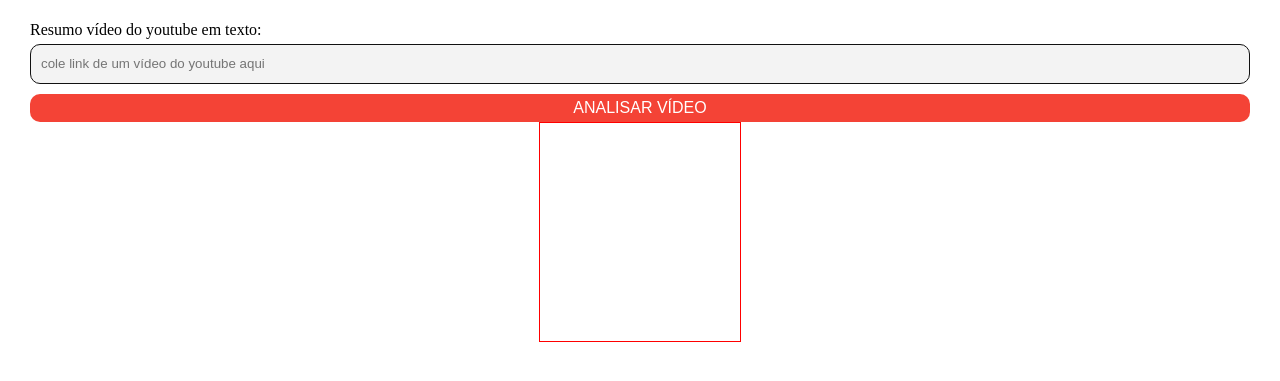
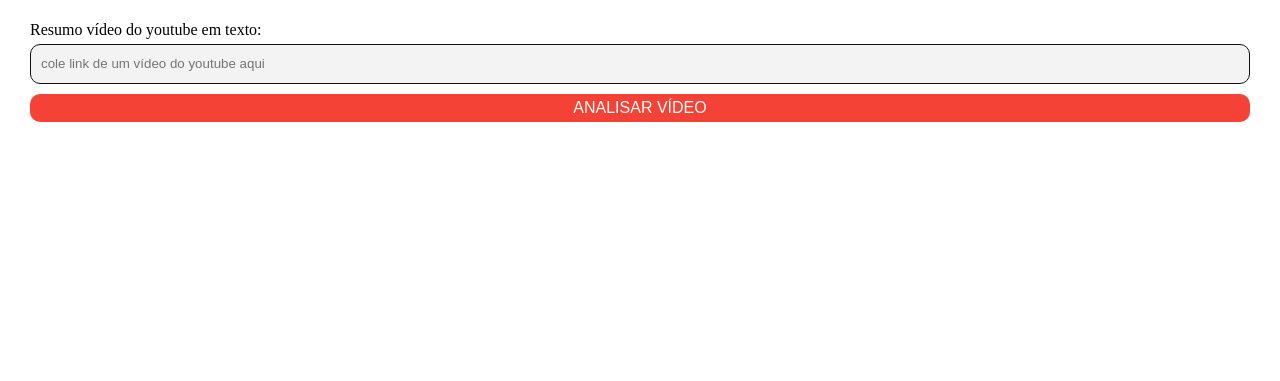
Before and after one commit to jorgluiz/yt-analyze-video-frontend, a website: page src/public/index.html in a window 1280 px wide. Shown: the part 55-436 px from the top of the page. Drawn offline with Linux system fonts and the light colour scheme.

Commit message:
fix: update container-analyzed-text styling in index.html (uncomment padding and remove red border)

```diff
--- a/src/public/index.html
+++ b/src/public/index.html
@@ -119,9 +119,9 @@
       padding: 0 10px;
     }
 
-    /* .container-analyzed-text {
+    .container-analyzed-text {
       padding: 50px 20px 0 20px;
-    } */
+    }
 
     @media (min-width: 767px) {
       .container-analyzed-text {
@@ -129,7 +129,6 @@
         margin: auto;
         max-width: 950px;
         padding: 100px;
-        border: 1px solid red;
       }
     }
   </style>
```
Also changed, not shown: 1 other file.
